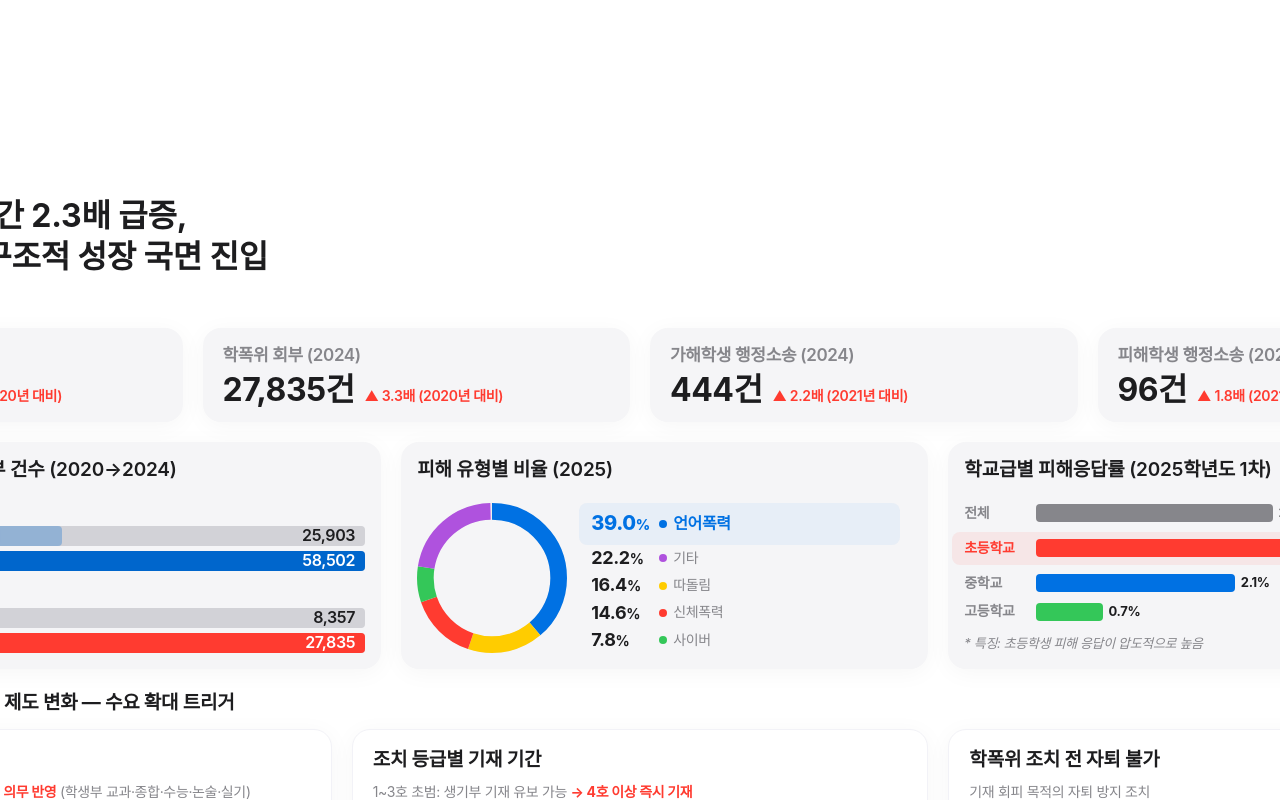
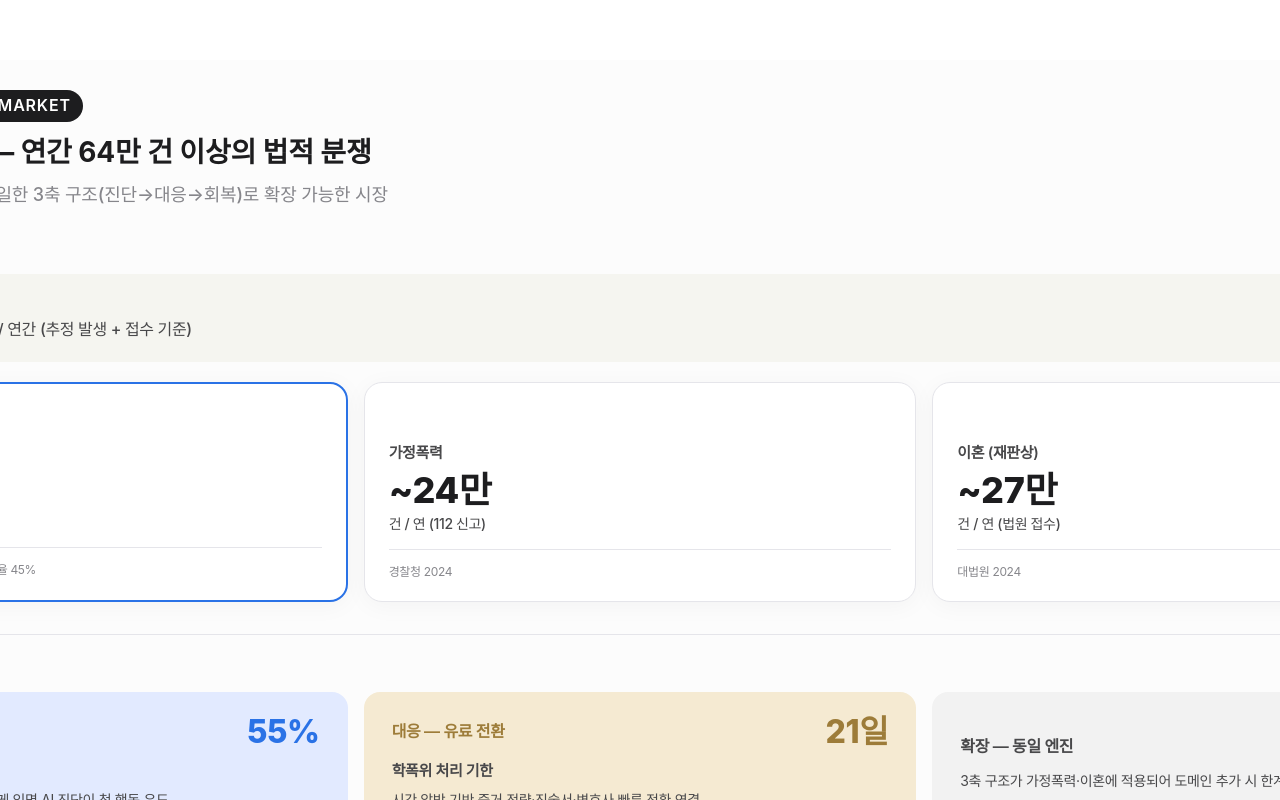
Before and after one commit to starryetribe-droid/Legal_ai_platform, a React (Vite) app in the folder proposal/: page / in a window 1280 px wide. Built offline with nearby package versions, Linux system fonts and the light colour scheme; a web font is replaced by a local one.

Commit message:
Update TAM Slide card styles and perpetrator.html

```diff
--- a/proposal/src/App.tsx
+++ b/proposal/src/App.tsx
@@ -8,8 +8,10 @@ import ProductPositioningSlide from './components/ProductPositioningSlide';
 import ServiceFlowSlide from './components/ServiceFlowSlide';
 import ServiceExpansionSlide from './components/ServiceExpansionSlide';
 import DataMoatSlide from './components/DataMoatSlide';
+import TAMSlide from './components/TAMSlide';
 
 const slides = [
+  TAMSlide,
   MarketOverviewSlide,
   PersonaAnalysisSlide,
   PersonaDemandMappingSlide,
--- /dev/null
+++ b/proposal/src/components/TAMSlide.tsx
@@ -0,0 +1,155 @@
+import React from 'react';
+
+const TAMSlide: React.FC = () => {
+    return (
+        <section className="slide-section" style={{ backgroundColor: '#fcfcfc', overflow: 'hidden' }}>
+            <div className="slide-container" style={{ gap: '16px', padding: '30px 40px', display: 'flex', flexDirection: 'column', height: '100%' }}>
+
+                {/* Header Section */}
+                <div style={{ flexShrink: 0 }}>
+                    <div style={{
+                        backgroundColor: '#1d1d1f',
+                        color: 'white',
+                        padding: '4px 12px',
+                        borderRadius: '20px',
+                        fontSize: '16px',
+                        fontWeight: 600,
+                        textTransform: 'uppercase',
+                        width: 'fit-content',
+                        marginBottom: '12px',
+                        letterSpacing: '0.05em'
+                    }}>
+                        TOTAL ADDRESSABLE MARKET
+                    </div>
+                    <h1 className="hero-title" style={{ fontSize: '28px', marginBottom: '12px' }}>
+                        3개 도메인 합산 — 연간 64만 건 이상의 법적 분쟁
+                    </h1>
+                    <h2 style={{ fontSize: '18px', fontWeight: 500, color: 'var(--apple-secondary-text)', marginBottom: '50px' }}>
+                        학교폭력·가정폭력·이혼, 동일한 3축 구조(진단→대응→회복)로 확장 가능한 시장
+                    </h2>
+                </div>
+
+                {/* Hero Number Section */}
+                <div style={{
+                    backgroundColor: '#f5f5f0',
+                    borderRadius: '16px',
+                    padding: '20px 32px',
+                    display: 'flex',
+                    alignItems: 'baseline',
+                    gap: '12px',
+                    marginBottom: '4px',
+                    flexShrink: 0
+                }}>
+                    <span style={{ fontSize: '48px', fontWeight: 800, color: '#1d1d1f', lineHeight: 1 }}>64만+</span>
+                    <span style={{ fontSize: '16px', color: '#48484a', fontWeight: 500 }}>건 / 연간 (추정 발생 + 접수 기준)</span>
+                </div>
+
+                {/* Domain Cards Grid */}
+                <div style={{ display: 'grid', gridTemplateColumns: '1fr 1fr 1fr', gap: '16px', marginBottom: '8px', flexShrink: 0 }}>
+                    {/* MVP Card */}
+                    <div className="apple-card" style={{
+                        border: '2px solid #2A72E6',
+                        padding: '20px 24px',
+                        backgroundColor: '#ffffff',
+                        position: 'relative',
+                        display: 'flex',
+                        flexDirection: 'column'
+                    }}>
+                        <div style={{
+                            backgroundColor: '#eaf2ff',
+                            color: '#2A72E6',
+                            padding: '4px 12px',
+                            borderRadius: '12px',
+                            fontSize: '11px',
+                            fontWeight: 700,
+                            width: 'fit-content',
+                            marginBottom: '12px'
+                        }}>
+                            MVP — 1차 진입
+                        </div>
+                        <div style={{ fontSize: '15px', fontWeight: 600, color: '#2A72E6', marginBottom: '8px' }}>학교폭력</div>
+                        <div style={{ fontSize: '36px', fontWeight: 800, color: '#1d1d1f', marginBottom: '6px', lineHeight: 1 }}>~13만</div>
+                        <div style={{ fontSize: '14px', color: '#48484a', marginBottom: '14px', fontWeight: 500 }}>건 / 연 (추정 발생)</div>
+                        <div style={{ height: '1px', backgroundColor: '#e5e5ea', marginBottom: '14px' }}></div>
+                        <div style={{ fontSize: '12px', color: '#86868b', lineHeight: 1.4 }}>교육부 2024 · 심의 58,502건 · 신고율 45%</div>
+                    </div>
+
+                    {/* Domestic Violence Card */}
+                    <div className="apple-card" style={{
+                        border: '1px solid #e5e5ea',
+                        padding: '20px 24px',
+                        backgroundColor: '#ffffff',
+                        display: 'flex',
+                        flexDirection: 'column'
+                    }}>
+                        <div style={{ fontSize: '15px', fontWeight: 600, color: '#48484a', marginBottom: '8px', marginTop: '39px' }}>가정폭력</div>
+                        <div style={{ fontSize: '36px', fontWeight: 800, color: '#1d1d1f', marginBottom: '6px', lineHeight: 1 }}>~24만</div>
+                        <div style={{ fontSize: '14px', color: '#48484a', marginBottom: '14px', fontWeight: 500 }}>건 / 연 (112 신고)</div>
+                        <div style={{ height: '1px', backgroundColor: '#e5e5ea', marginBottom: '14px' }}></div>
+                        <div style={{ fontSize: '12px', color: '#86868b', lineHeight: 1.4 }}>경찰청 2024</div>
+                    </div>
+
+                    {/* Divorce Card */}
+                    <div className="apple-card" style={{
+                        border: '1px solid #e5e5ea',
+                        padding: '20px 24px',
+                        backgroundColor: '#ffffff',
+                        display: 'flex',
+                        flexDirection: 'column'
+                    }}>
+                        <div style={{ fontSize: '15px', fontWeight: 600, color: '#48484a', marginBottom: '8px', marginTop: '39px' }}>이혼 (재판상)</div>
+                        <div style={{ fontSize: '36px', fontWeight: 800, color: '#1d1d1f', marginBottom: '6px', lineHeight: 1 }}>~27만</div>
+                        <div style={{ fontSize: '14px', color: '#48484a', marginBottom: '14px', fontWeight: 500 }}>건 / 연 (법원 접수)</div>
+                        <div style={{ height: '1px', backgroundColor: '#e5e5ea', marginBottom: '14px' }}></div>
+                        <div style={{ fontSize: '12px', color: '#86868b', lineHeight: 1.4 }}>대법원 2024</div>
+                    </div>
+                </div>
+
+                <div style={{ height: '1px', backgroundColor: '#e5e5ea', margin: '8px 0', flexShrink: 0 }}></div>
+
+                {/* Why School Violence Section */}
+                <div style={{ display: 'flex', flexDirection: 'column' }}>
+                    <h2 style={{ fontSize: '17px', fontWeight: 700, color: '#1d1d1f', marginBottom: '8px' }}>왜 학교폭력부터 시작하는가</h2>
+                    <div style={{ display: 'grid', gridTemplateColumns: '1fr 1fr 1fr', gap: '16px' }}>
+
+                        <div style={{ backgroundColor: '#e2eaff', borderRadius: '16px', padding: '24px 28px', display: 'flex', flexDirection: 'column', justifyContent: 'center' }}>
+                            <div style={{ display: 'flex', alignItems: 'center', justifyContent: 'space-between', marginBottom: '12px' }}>
+                                <div style={{ fontSize: '16px', color: '#2A72E6', fontWeight: 600 }}>진단 — 첫 진입점</div>
+                                <div style={{ fontSize: '32px', fontWeight: 800, color: '#2A72E6', lineHeight: 1 }}>55%</div>
+                            </div>
+                            <div style={{ fontSize: '15px', color: '#48484a', fontWeight: 600, marginBottom: '8px' }}>미신고 사각지대</div>
+                            <div style={{ fontSize: '14px', color: '#48484a', lineHeight: 1.4 }}>
+                                "확신이 없어서 멈춘" 피해자에게 익명 AI 진단이 첫 행동 유도
+                            </div>
+                        </div>
+
+                        <div style={{ backgroundColor: '#f5ead2', borderRadius: '16px', padding: '24px 28px', display: 'flex', flexDirection: 'column', justifyContent: 'center' }}>
+                            <div style={{ display: 'flex', alignItems: 'center', justifyContent: 'space-between', marginBottom: '12px' }}>
+                                <div style={{ fontSize: '16px', color: '#9d7c39', fontWeight: 600 }}>대응 — 유료 전환</div>
+                                <div style={{ fontSize: '32px', fontWeight: 800, color: '#9d7c39', lineHeight: 1 }}>21일</div>
+                            </div>
+                            <div style={{ fontSize: '15px', color: '#48484a', fontWeight: 600, marginBottom: '8px' }}>학폭위 처리 기한</div>
+                            <div style={{ fontSize: '14px', color: '#48484a', lineHeight: 1.4 }}>
+                                시간 압박 기반 증거 전략·진술서·변호사 빠른 전환 연결
+                            </div>
+                        </div>
+
+                        <div style={{ backgroundColor: '#f2f2f2', borderRadius: '16px', padding: '24px 28px', display: 'flex', flexDirection: 'column', justifyContent: 'center' }}>
+                            <div style={{ display: 'flex', alignItems: 'center', justifyContent: 'space-between', marginBottom: '12px' }}>
+                                <div style={{ fontSize: '16px', color: '#48484a', fontWeight: 600 }}>확장 — 동일 엔진</div>
+                                <div style={{ fontSize: '24px', fontWeight: 800, color: '#1d1d1f', lineHeight: 1 }}>진단→대응→회복</div>
+                            </div>
+                            <div style={{ fontSize: '14px', color: '#48484a', lineHeight: 1.4 }}>
+                                3축 구조가 가정폭력·이혼에 적용되어 도메인 추가 시 한계비용 최소
+                            </div>
+                        </div>
+
+                    </div>
+                </div>
+
+            </div>
+        </section>
+    );
+};
+
+export default TAMSlide;
```
